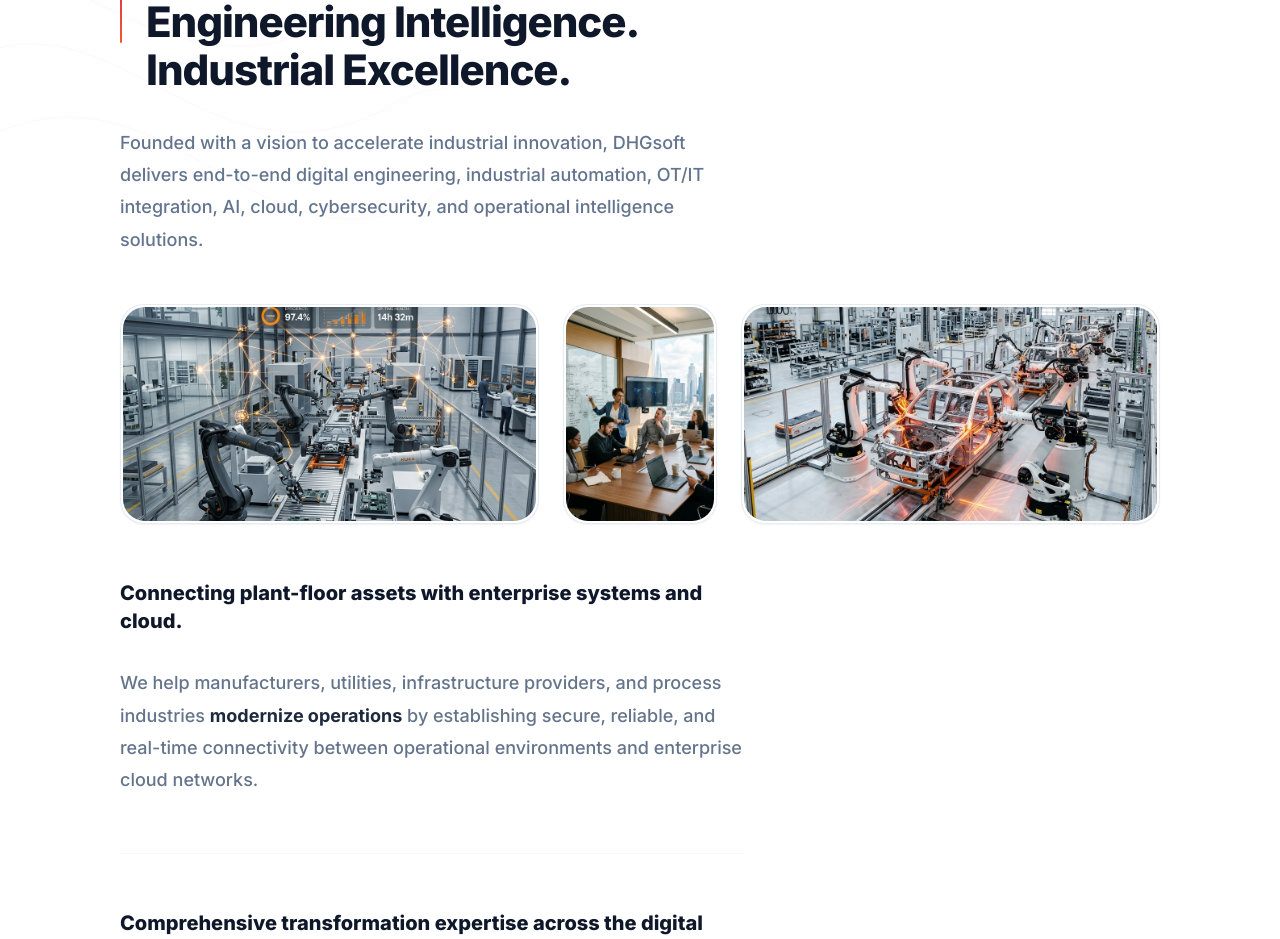
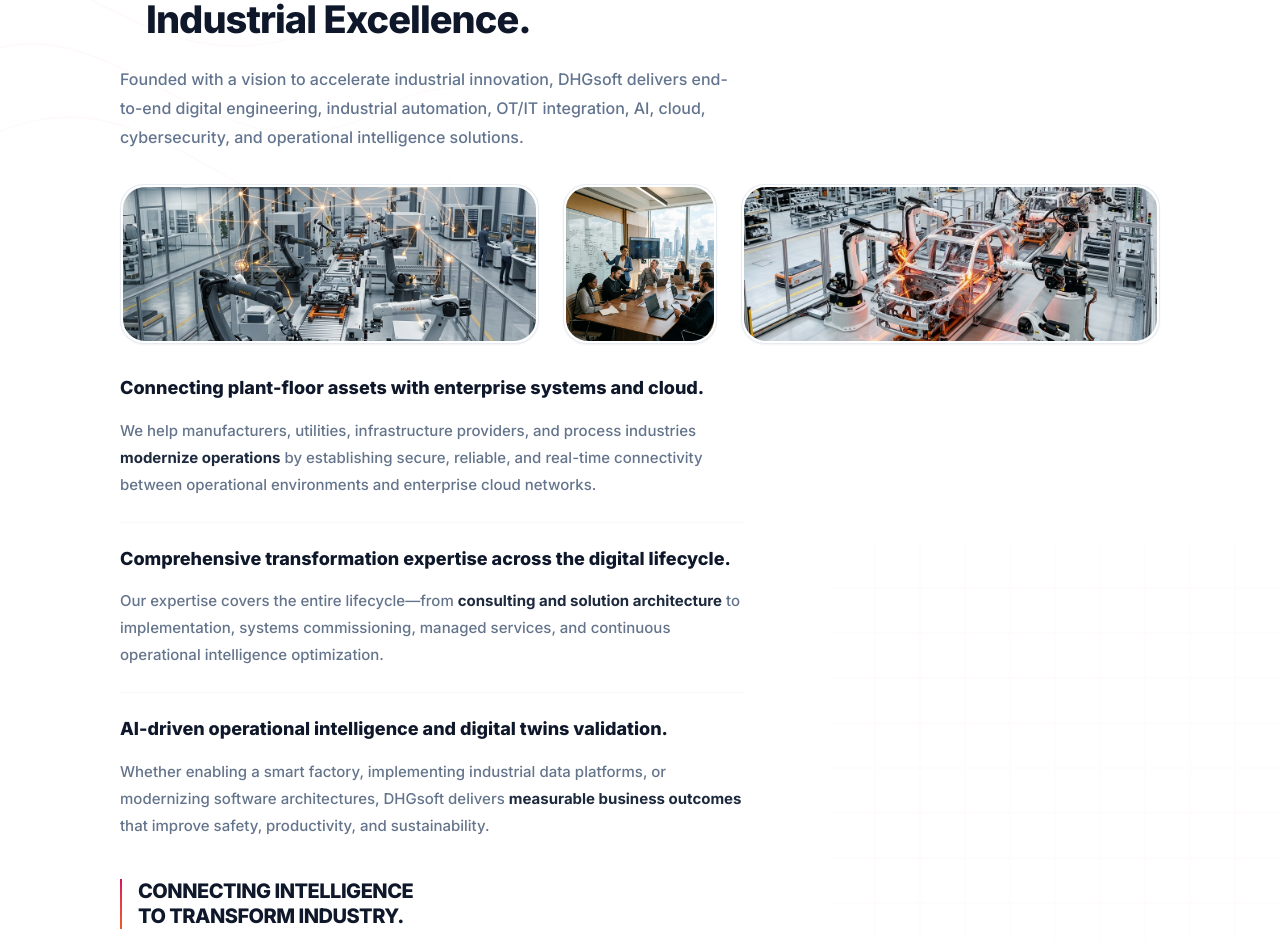
Before and after one commit to parthkumbhani/dhgsoft, a Next.js app: page /about in a window 1280 px wide. Shown: the part 780-1719 px from the top of the page. Built offline with nearby package versions, Linux system fonts and the light colour scheme; no server answers.

Commit message:
Optimize Section 02 height and vertical spacing to strictly fit within one desktop viewport

```diff
--- a/src/app/about/page.tsx
+++ b/src/app/about/page.tsx
@@ -134,7 +134,7 @@
         {/* ━━━━━━━━━━━━━━━━━━━━━━ SECTION 2: COMPANY OVERVIEW ━━━━━━━━━━━━━━━━━━━━━━ */}
         {/* ━━━━━━━━━━━━━━━━━━━━━━ SECTION 2: COMPANY OVERVIEW ━━━━━━━━━━━━━━━━━━━━━━ */}
         {/* Editorial Filmstrip spread layout with subtle engineering contour/grid background */}
-        <section id="company-overview" className="bg-white pt-[100px] relative border-b border-slate-100 overflow-hidden flex flex-col justify-start">
+        <section id="company-overview" className="bg-white pt-16 pb-16 relative border-b border-slate-100 overflow-hidden flex flex-col justify-start">
 
           {/* Subtle Background System (Contour Top-Left, Grid Bottom-Right at 2% opacity) */}
           <div className="absolute top-0 left-0 w-[450px] h-[450px] opacity-[0.02] pointer-events-none z-0 select-none">
@@ -161,27 +161,27 @@
           <div className="max-w-[1440px] mx-auto px-6 md:px-16 lg:px-[120px] w-full relative z-10 flex flex-col justify-start">
 
             {/* 1. Editorial Label & 2. Main Heading (with Vertical Gradient accent line) */}
-            <div className="flex gap-6 items-start text-left mb-8">
-              <div className="w-[2px] h-20 bg-gradient-to-b from-[#D4145A] to-[#F15A24] rounded-full shrink-0" />
-              <div className="space-y-5">
+            <div className="flex gap-6 items-start text-left mb-6">
+              <div className="w-[2px] h-16 bg-gradient-to-b from-[#D4145A] to-[#F15A24] rounded-full shrink-0" />
+              <div className="space-y-3">
                 <span className="text-[10px] font-bold uppercase tracking-[0.25em] text-[#D4145A] font-mono block">
                   ABOUT DHGSOFT
                 </span>
-                <h2 className="text-3xl sm:text-4xl lg:text-[42px] font-extrabold text-[#0F172A] tracking-tight leading-[1.15] max-w-[520px]">
+                <h2 className="text-2xl sm:text-3xl lg:text-[38px] font-extrabold text-[#0F172A] tracking-tight leading-[1.15] max-w-[520px]">
                   Engineering Intelligence. Industrial Excellence.
                 </h2>
               </div>
             </div>
 
             {/* 3. Short Intro (max 4 lines) */}
-            <div className="text-left mb-12">
-              <p className="text-slate-500 font-medium text-base sm:text-lg leading-[1.8] max-w-[620px]">
+            <div className="text-left mb-8">
+              <p className="text-slate-500 font-medium text-sm sm:text-base leading-[1.8] max-w-[620px]">
                 Founded with a vision to accelerate industrial innovation, DHGsoft delivers end-to-end digital engineering, industrial automation, OT/IT integration, AI, cloud, cybersecurity, and operational intelligence solutions.
               </p>
             </div>
 
             {/* 4. Visual Story (3-image filmstrip) */}
-            <div className="grid grid-cols-12 gap-6 w-full h-[220px] mb-14">
+            <div className="grid grid-cols-12 gap-6 w-full h-[160px] mb-8">
               {/* Image One: Landscape */}
               <div className="col-span-5 relative overflow-hidden rounded-[24px] border border-slate-200/80 p-0.5 bg-white shadow-xs group">
                 <div className="relative w-full h-full rounded-[22px] overflow-hidden">
@@ -218,13 +218,13 @@
             </div>
 
             {/* 5. Editorial Story Blocks (60% width max) with E8EDF2 dividers */}
-            <div className="w-full lg:w-[60%] space-y-[56px] text-left">
+            <div className="w-full lg:w-[60%] space-y-6 text-left">
               {/* Block One */}
-              <div className="space-y-8">
-                <h4 className="text-[#0F172A] font-extrabold text-lg sm:text-xl leading-snug">
+              <div className="space-y-4">
+                <h4 className="text-[#0F172A] font-extrabold text-base sm:text-lg leading-snug">
                   Connecting plant-floor assets with enterprise systems and cloud.
                 </h4>
-                <p className="text-[#64748B] text-[18px] leading-[1.8] font-medium max-w-[70ch]">
+                <p className="text-[#64748B] text-[15px] leading-[1.8] font-medium max-w-[70ch]">
                   We help manufacturers, utilities, infrastructure providers, and process industries <span className="font-bold text-slate-800">modernize operations</span> by establishing secure, reliable, and real-time connectivity between operational environments and enterprise cloud networks.
                 </p>
               </div>
@@ -232,11 +232,11 @@
               <div className="border-t border-[#E8EDF2] opacity-40" />
 
               {/* Block Two */}
-              <div className="space-y-8">
-                <h4 className="text-[#0F172A] font-extrabold text-lg sm:text-xl leading-snug">
+              <div className="space-y-4">
+                <h4 className="text-[#0F172A] font-extrabold text-base sm:text-lg leading-snug">
                   Comprehensive transformation expertise across the digital lifecycle.
                 </h4>
-                <p className="text-[#64748B] text-[18px] leading-[1.8] font-medium max-w-[70ch]">
+                <p className="text-[#64748B] text-[15px] leading-[1.8] font-medium max-w-[70ch]">
                   Our expertise covers the entire lifecycle—from <span className="font-bold text-slate-800">consulting and solution architecture</span> to implementation, systems commissioning, managed services, and continuous operational intelligence optimization.
                 </p>
               </div>
@@ -244,20 +244,20 @@
               <div className="border-t border-[#E8EDF2] opacity-40" />
 
               {/* Block Three */}
-              <div className="space-y-8">
-                <h4 className="text-[#0F172A] font-extrabold text-lg sm:text-xl leading-snug">
+              <div className="space-y-4">
+                <h4 className="text-[#0F172A] font-extrabold text-base sm:text-lg leading-snug">
                   AI-driven operational intelligence and digital twins validation.
                 </h4>
-                <p className="text-[#64748B] text-[18px] leading-[1.8] font-medium max-w-[70ch]">
+                <p className="text-[#64748B] text-[15px] leading-[1.8] font-medium max-w-[70ch]">
                   Whether enabling a smart factory, implementing industrial data platforms, or modernizing software architectures, DHGsoft delivers <span className="font-bold text-slate-800">measurable business outcomes</span> that improve safety, productivity, and sustainability.
                 </p>
               </div>
             </div>
 
             {/* 6. Signature Statement: Bottom-left with thin vertical gradient line */}
-            <div className="flex gap-4 items-stretch text-left max-w-[480px] mt-16 pb-[100px] z-10">
+            <div className="flex gap-4 items-stretch text-left max-w-[480px] mt-10 z-10">
               <div className="w-[2px] bg-gradient-to-b from-[#D4145A] to-[#F15A24] shrink-0" />
-              <p className="text-xl sm:text-2xl font-extrabold text-[#0F172A] tracking-tight leading-tight uppercase font-sans">
+              <p className="text-lg sm:text-xl font-extrabold text-[#0F172A] tracking-tight leading-tight uppercase font-sans">
                 Connecting Intelligence<br />
                 to Transform Industry.
               </p>
```
